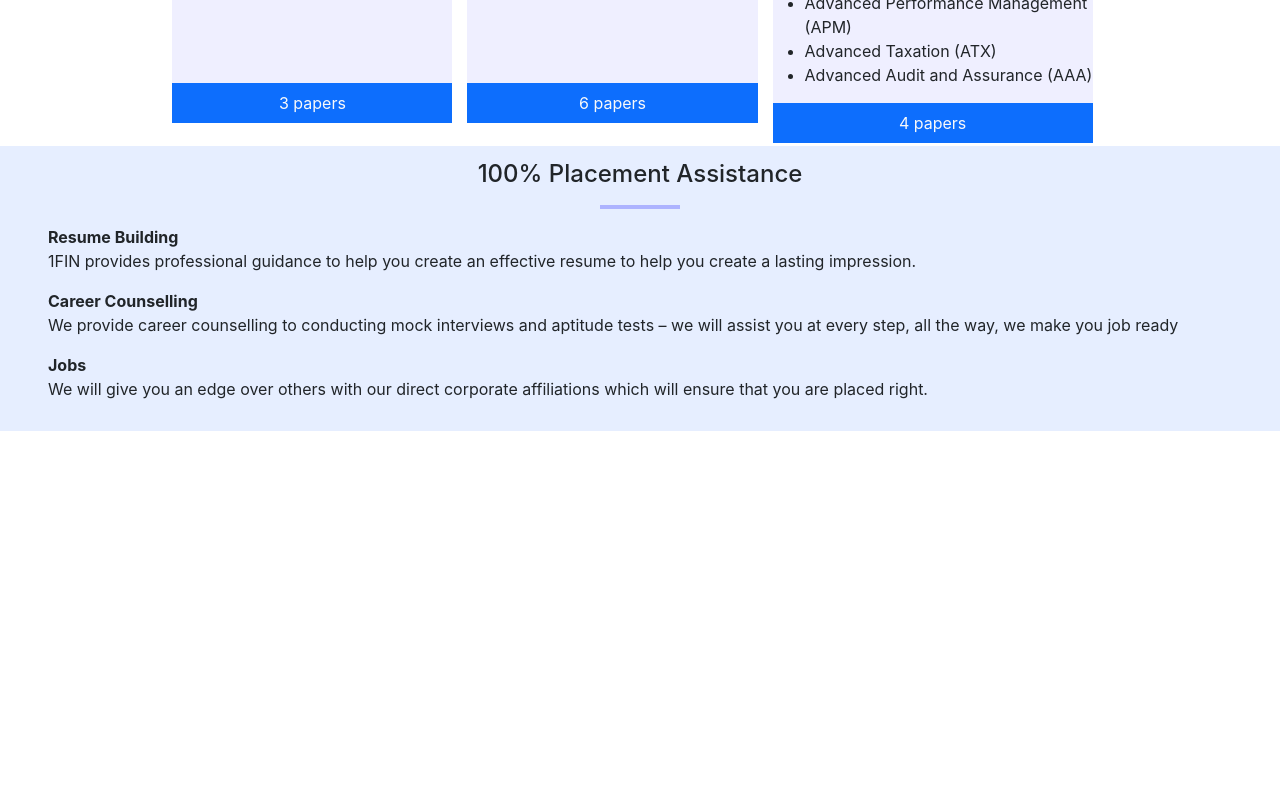
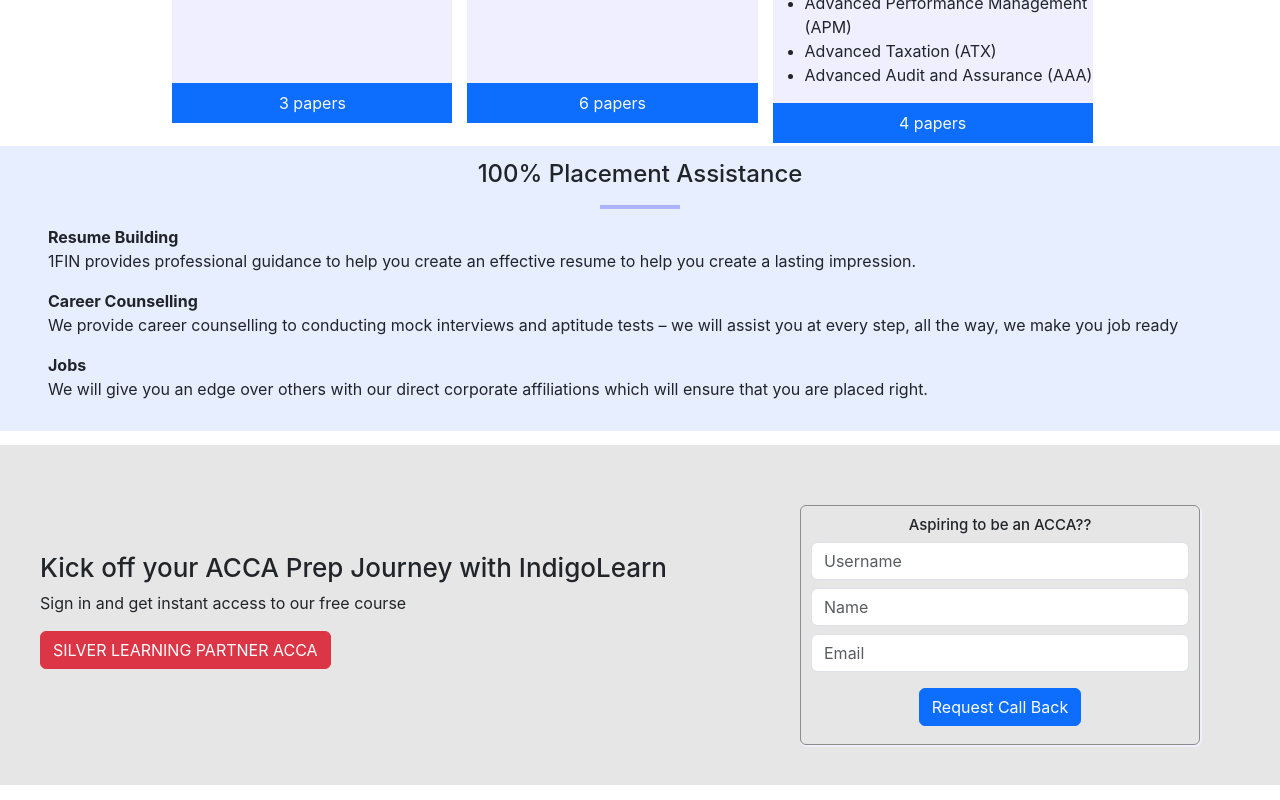
Before and after one commit to sunoth/acca, a React (Create React App) app: page / in a window 1280 px wide. Shown: the part 1254-2054 px from the top of the page. Before the commit the page ends 1699 px from the top, so only its background shows below. Built offline with nearby package versions, Linux system fonts and the light colour scheme.

Commit message:
Add ACCA Prep Component

```diff
--- a/src/App.js
+++ b/src/App.js
@@ -2,6 +2,7 @@ import './App.css';
 import ACCAEligibility from './components/ACCAEligibility';
 import BecomeACCAin18Months from './components/BecomeACCAin18Months';
 import Header from './components/Header';
+import KickOffACCAPrep from './components/KickOffACCAPrep';
 import PlacementAssistance from './components/PlacementAssistance';
 import WhatWillYouLearnInACCA from './components/WhatWillYouLearnInACCA';
 
@@ -16,6 +17,7 @@ function App() {
       <ACCAEligibility />
       <WhatWillYouLearnInACCA />
       <PlacementAssistance />
+      <KickOffACCAPrep />
     </div>
   );
 }
--- /dev/null
+++ b/src/components/KickOffACCAPrep/index.css
@@ -0,0 +1,26 @@
+.prep-container {
+    background-color: #e6e6e6;
+    padding: 40px;
+    margin-bottom: 15px;
+    display: flex;
+    flex-direction: column;
+    justify-content: center;
+    align-items: center;
+    @media screen and (min-width:768px) {
+        flex-direction: row;
+        justify-content: space-between;
+    }
+}
+.kick-off-prep-container {
+    display: flex;
+    flex-direction: column;
+    align-items: start;
+    min-width: 60%;
+}
+.kick-off-heading {
+    font-size: 20px;
+    text-align: start;
+    @media screen and (min-width:768px) {
+        font-size: 26px;
+    }
+}
--- /dev/null
+++ b/src/components/KickOffACCAPrep/index.js
@@ -0,0 +1,18 @@
+import Button from 'react-bootstrap/Button';
+import './index.css'
+import RequestCallBack from '../RequestCallBack';
+
+function KickOffACCAPrep() {
+    return(
+        <div className='prep-container'>
+            <div className='kick-off-prep-container'>
+                <h1 className='kick-off-heading'>Kick off your ACCA Prep Journey with IndigoLearn</h1>
+                <p>Sign in and get instant access to our free course</p>
+                <Button variant='danger mb-2'>SILVER LEARNING PARTNER ACCA</Button>
+            </div>
+            <RequestCallBack/>
+        </div>
+    )
+}
+
+export default KickOffACCAPrep
```
